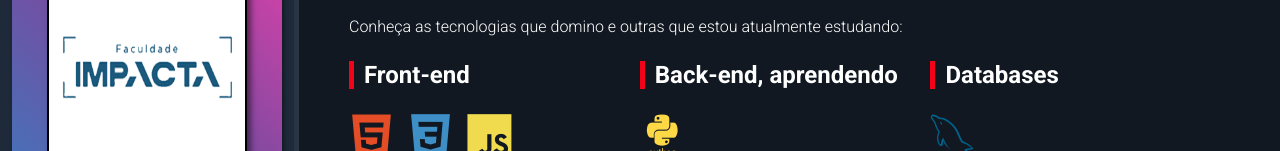
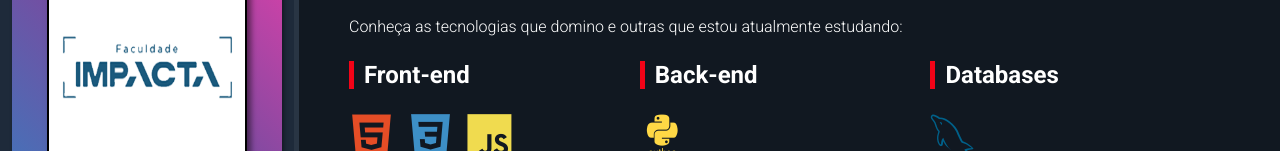
Before and after one commit to Domalice/Portfolio, a plain HTML site: page index.html in a window 1280 px wide. Shown: the part 652-803 px from the top of the page. Drawn offline with nearby package versions, Linux system fonts and the light colour scheme.

Commit message:
Update index.html

```diff
--- a/index.html
+++ b/index.html
@@ -56,7 +56,7 @@
                     <i class="devicon-javascript-plain colored"></i>
                 </div>
                 <div class="skills-box">
-                    <p class="skills-title">Back-end, aprendendo</p>
+                    <p class="skills-title">Back-end</p>
                     <i class="devicon-python-plain-wordmark colored"></i>
                 </div>
                 <div class="skills-box">
```
